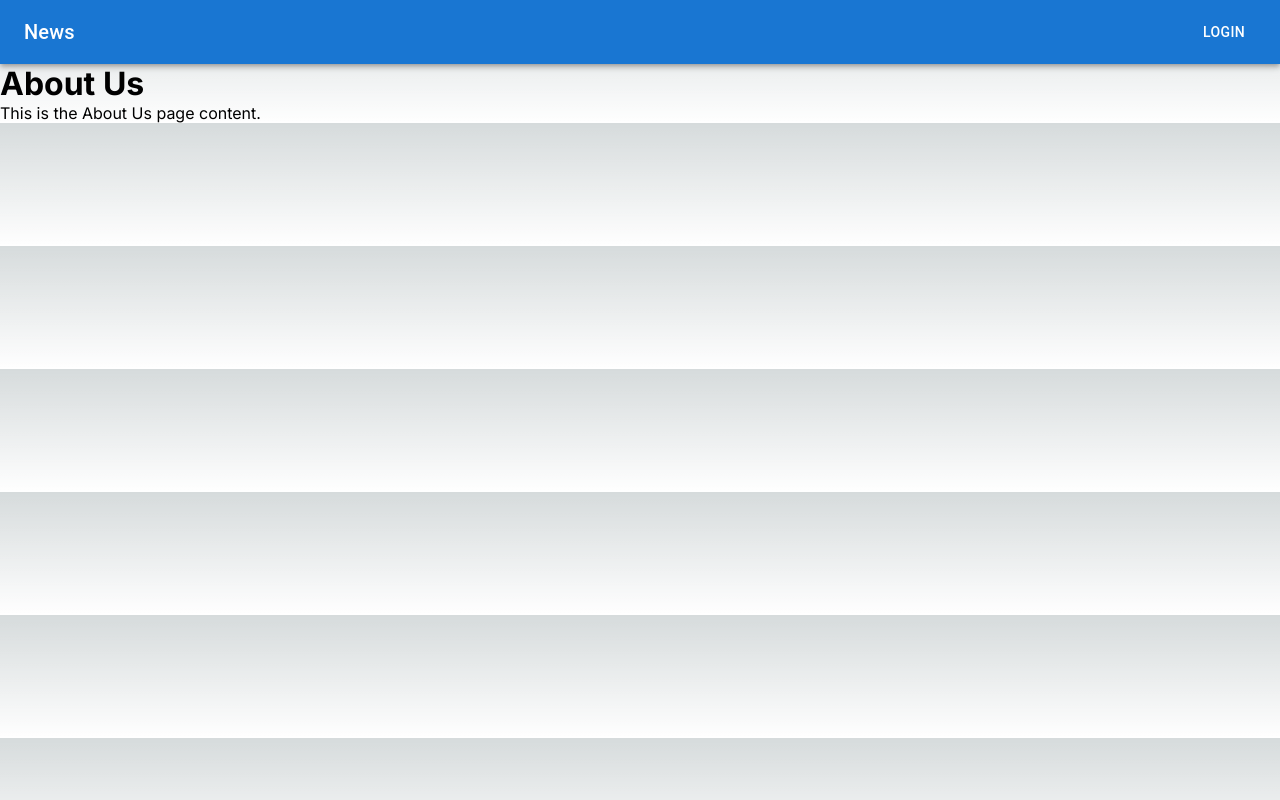
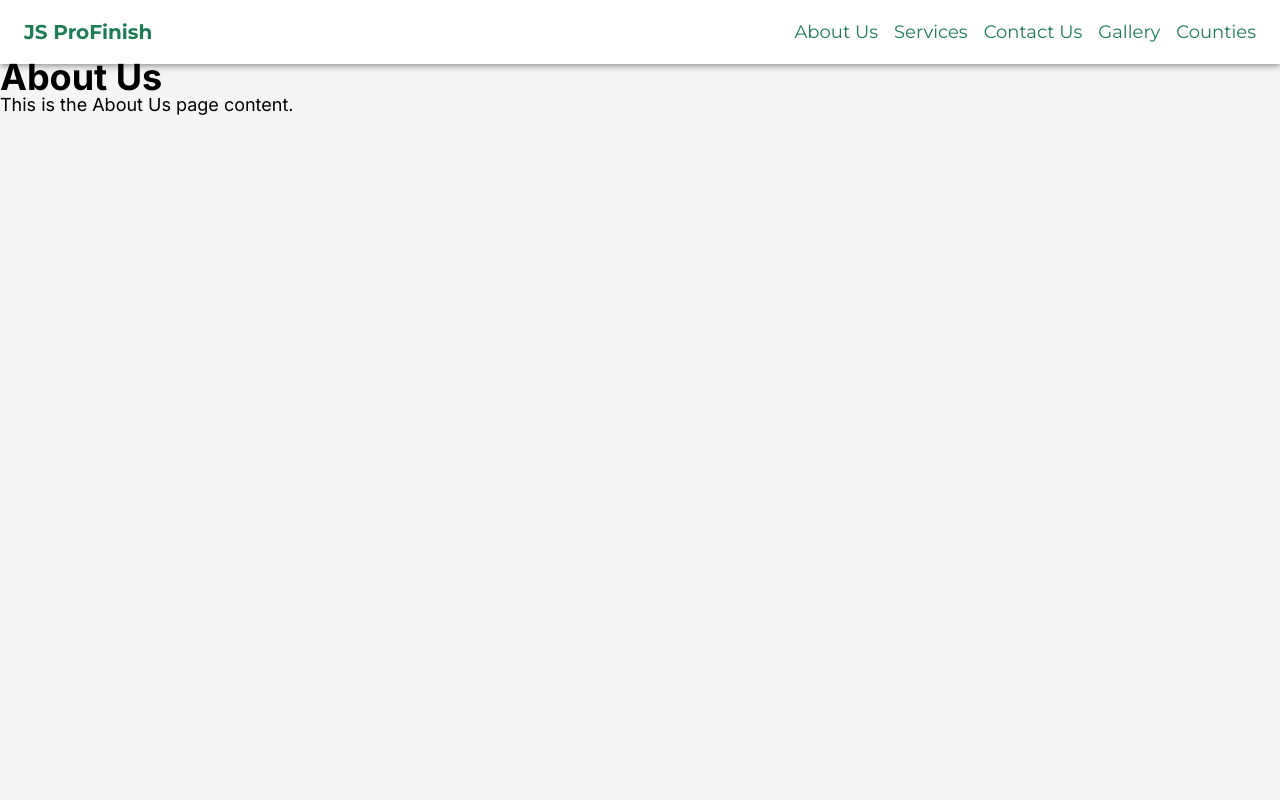
Before and after one commit to AlexCabreraD/JSProfinish, a Next.js app: page /about-us in a window 1280 px wide. Built offline with nearby package versions, Linux system fonts and the light colour scheme.

Commit message:
some navbar changes, created theme

```diff
--- a/src/app/components/navbar.tsx
+++ b/src/app/components/navbar.tsx
@@ -1,28 +1,43 @@
 // components/Navbar.js
 
 import Link from "next/link";
-import {
-    AppBar,
-    Box,
-    Button,
-    IconButton,
-    Toolbar,
-    Typography,
-} from "@mui/material";
+import { AppBar, Box, Toolbar, Typography } from "@mui/material";
 
 const Navbar = () => {
     return (
         <Box sx={{ flexGrow: 1 }}>
-            <AppBar position="static">
+            <AppBar
+                position="static"
+                sx={{
+                    backgroundColor: "#FFFFFF",
+                    color: "primary.main",
+                }}
+            >
                 <Toolbar>
                     <Typography
                         variant="h6"
                         component="div"
-                        sx={{ flexGrow: 1 }}
+                        sx={{ flexGrow: 1, fontWeight: "bold" }}
                     >
-                        News
+                        JS ProFinish
                     </Typography>
-                    <Button color="inherit">Login</Button>
+                    <Box sx={{ display: "flex", gap: 2 }}>
+                        <Link href="/about" passHref>
+                            <Typography component="a">About Us</Typography>
+                        </Link>
+                        <Link href="/services" passHref>
+                            <Typography component="a">Services</Typography>
+                        </Link>
+                        <Link href="/contact" passHref>
+                            <Typography component="a">Contact Us</Typography>
+                        </Link>
+                        <Link href="/gallery" passHref>
+                            <Typography component="a">Gallery</Typography>
+                        </Link>
+                        <Link href="/" passHref>
+                            <Typography component="a">Counties</Typography>
+                        </Link>
+                    </Box>
                 </Toolbar>
             </AppBar>
         </Box>
--- a/src/app/globals.css
+++ b/src/app/globals.css
@@ -1,76 +1,6 @@
+@import url('https://fonts.googleapis.com/css2?family=Montserrat:ital,wght@0,100..900;1,100..900&display=swap');
+
 :root {
-  --max-width: 1100px;
-  --border-radius: 12px;
-  --font-mono: ui-monospace, Menlo, Monaco, "Cascadia Mono", "Segoe UI Mono",
-    "Roboto Mono", "Oxygen Mono", "Ubuntu Monospace", "Source Code Pro",
-    "Fira Mono", "Droid Sans Mono", "Courier New", monospace;
-
-  --foreground-rgb: 0, 0, 0;
-  --background-start-rgb: 214, 219, 220;
-  --background-end-rgb: 255, 255, 255;
-
-  --primary-glow: conic-gradient(
-    from 180deg at 50% 50%,
-    #16abff33 0deg,
-    #0885ff33 55deg,
-    #54d6ff33 120deg,
-    #0071ff33 160deg,
-    transparent 360deg
-  );
-  --secondary-glow: radial-gradient(
-    rgba(255, 255, 255, 1),
-    rgba(255, 255, 255, 0)
-  );
-
-  --tile-start-rgb: 239, 245, 249;
-  --tile-end-rgb: 228, 232, 233;
-  --tile-border: conic-gradient(
-    #00000080,
-    #00000040,
-    #00000030,
-    #00000020,
-    #00000010,
-    #00000010,
-    #00000080
-  );
-
-  --callout-rgb: 238, 240, 241;
-  --callout-border-rgb: 172, 175, 176;
-  --card-rgb: 180, 185, 188;
-  --card-border-rgb: 131, 134, 135;
-}
-
-@media (prefers-color-scheme: dark) {
-  :root {
-    --foreground-rgb: 255, 255, 255;
-    --background-start-rgb: 0, 0, 0;
-    --background-end-rgb: 0, 0, 0;
-
-    --primary-glow: radial-gradient(rgba(1, 65, 255, 0.4), rgba(1, 65, 255, 0));
-    --secondary-glow: linear-gradient(
-      to bottom right,
-      rgba(1, 65, 255, 0),
-      rgba(1, 65, 255, 0),
-      rgba(1, 65, 255, 0.3)
-    );
-
-    --tile-start-rgb: 2, 13, 46;
-    --tile-end-rgb: 2, 5, 19;
-    --tile-border: conic-gradient(
-      #ffffff80,
-      #ffffff40,
-      #ffffff30,
-      #ffffff20,
-      #ffffff10,
-      #ffffff10,
-      #ffffff80
-    );
-
-    --callout-rgb: 20, 20, 20;
-    --callout-border-rgb: 108, 108, 108;
-    --card-rgb: 100, 100, 100;
-    --card-border-rgb: 200, 200, 200;
-  }
 }
 
 * {
@@ -78,30 +8,18 @@
   padding: 0;
   margin: 0;
 }
-
+html,
+body {
+  max-width: 100vw;
+  overflow-x: hidden;
+}
 html,
 body {
   max-width: 100vw;
   overflow-x: hidden;
 }
 
-body {
-  color: rgb(var(--foreground-rgb));
-  background: linear-gradient(
-      to bottom,
-      transparent,
-      rgb(var(--background-end-rgb))
-    )
-    rgb(var(--background-start-rgb));
-}
-
 a {
   color: inherit;
   text-decoration: none;
 }
-
-@media (prefers-color-scheme: dark) {
-  html {
-    color-scheme: dark;
-  }
-}
--- a/src/app/layout.tsx
+++ b/src/app/layout.tsx
@@ -2,6 +2,8 @@ import type { Metadata } from "next";
 import { Inter } from "next/font/google";
 import "./globals.css";
 import Navbar from "@/app/components/navbar";
+import { CssBaseline, ThemeProvider } from "@mui/material";
+import theme from "@/app/theme/theme";
 
 const inter = Inter({ subsets: ["latin"] });
 
@@ -19,8 +21,11 @@ export default function RootLayout({
     return (
         <html lang="en">
             <body className={inter.className}>
-                <Navbar />
-                {children}
+                <ThemeProvider theme={theme}>
+                    <CssBaseline />
+                    <Navbar />
+                    {children}
+                </ThemeProvider>
             </body>
         </html>
     );
--- a/src/app/page.module.css
+++ b/src/app/page.module.css
@@ -1,3 +1,5 @@
+@import url('https://fonts.googleapis.com/css2?family=Montserrat:ital,wght@0,100..900;1,100..900&display=swap');
+
 .main {
   display: flex;
   flex-direction: column;
--- /dev/null
+++ b/src/app/theme/theme.tsx
@@ -0,0 +1,121 @@
+"use client";
+
+import { createTheme, responsiveFontSizes } from "@mui/material";
+
+let theme = createTheme({
+    palette: {
+        primary: {
+            main: "#1C7C54", // Color for primary elements like links and buttons
+        },
+        background: {
+            default: "#F5F5F5", // Primary background color
+        },
+        text: {
+            primary: "#000000", // Primary text color
+            secondary: "#FFFFFF", // White text for sections with dark backgrounds
+        },
+    },
+    typography: {
+        fontFamily: "Montserrat, sans-serif",
+        h1: {
+            fontSize: "56px",
+            fontWeight: "bold",
+            lineHeight: "100%",
+        },
+        h2: {
+            fontSize: "48px",
+            fontWeight: "bold",
+            lineHeight: "120%",
+        },
+        h3: {
+            fontSize: "40px",
+            fontWeight: "bold",
+            lineHeight: "120%",
+        },
+        h4: {
+            fontSize: "32px",
+            fontWeight: "bold",
+            lineHeight: "130%",
+        },
+        h5: {
+            fontSize: "24px",
+            fontWeight: "bold",
+            lineHeight: "140%",
+        },
+        h6: {
+            fontSize: "20px",
+            fontWeight: "bold",
+            lineHeight: "140%",
+        },
+        body1: {
+            fontSize: "18px",
+            fontWeight: "normal",
+            lineHeight: "150%",
+        },
+        caption: {
+            fontSize: "14px",
+            fontWeight: "normal",
+            lineHeight: "150%",
+        },
+    },
+    components: {
+        MuiLink: {
+            styleOverrides: {
+                root: {
+                    color: "#1C7C54", // Link color
+                },
+            },
+        },
+        MuiButton: {
+            styleOverrides: {
+                root: {
+                    color: "#FFFFFF", // Text color for buttons, change based on section
+                    backgroundColor: "#e0e0e0", // Background color for buttons
+                    "&:hover": {
+                        backgroundColor: "#145c3f", // Darker shade for hover state
+                    },
+                    fontSize: "16px",
+                    fontWeight: "normal",
+                    lineHeight: "1.5",
+                    padding: "12px 24px",
+                    whiteSpace: "nowrap",
+                },
+            },
+        },
+
+        MuiCssBaseline: {
+            styleOverrides: `
+        body {
+          background-color: #F5F5F5;
+          color: #000000;
+        }
+        .secondary-background {
+          background-color: #333333;
+          color: #FFFFFF;
+        }
+        .tertiary-background {
+          background-color: #1C7C54;
+          color: #FFFFFF;
+        }
+        .secondary-background a, .tertiary-background a {
+          color: #1C7C54;
+        }
+        .secondary-background .MuiButton-root, .tertiary-background .MuiButton-root {
+          color: #FFFFFF;
+          background-color: #1C7C54;
+        }
+        .secondary-background .MuiButton-root:hover, .tertiary-background .MuiButton-root:hover {
+          background-color: #145c3f;
+        }
+        .secondary-background .MuiButton-root.MuiButton-outlined, .tertiary-background .MuiButton-root.MuiButton-outlined {
+          background-color: transparent; /* Set background to transparent for outlined button */
+        }
+        .secondary-background .MuiButton-root.MuiButton-outlined:hover, .tertiary-background .MuiButton-root.MuiButton-outlined:hover {
+          background-color: transparent; /* Set background to transparent on hover for outlined button */
+        }
+      `,
+        },
+    },
+});
+
+export default theme;
```
Also changed, not shown: src/app/page.tsx (+41 -89 lines), src/app/theme/myThemeProvider.tsx (added, +9 -0 lines).
